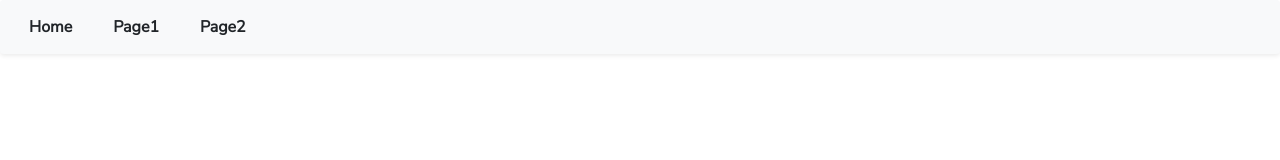
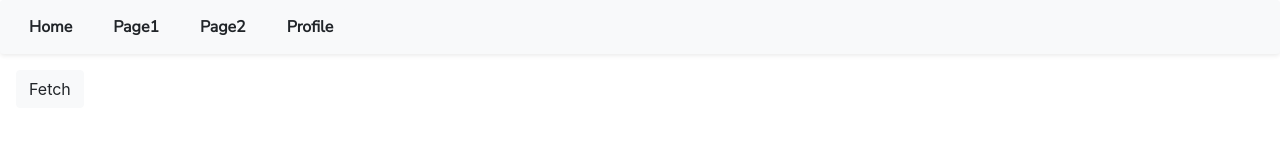
Before and after one commit to connor-cozens/htn-2021, a React (Create React App) app in the folder client/: page /profile in a window 1280 px wide. Shown: the top 160 px of the page. Built offline with nearby package versions, Linux system fonts and the light colour scheme.

Commit message:
Testing user-fetch from frontend

```diff
--- a/client/package.json
+++ b/client/package.json
@@ -6,6 +6,7 @@
     "@testing-library/jest-dom": "^5.11.9",
     "@testing-library/react": "^11.2.3",
     "@testing-library/user-event": "^12.6.0",
+    "axios": "^0.21.1",
     "classnames": "^2.2.6",
     "cors": "^2.8.5",
     "node-sass": "^4.14.1",
--- a/client/src/App.js
+++ b/client/src/App.js
@@ -1,6 +1,6 @@
 import React from 'react';
 import { BrowserRouter as Router, Route } from 'react-router-dom';
-import { Navbar } from './components';
+import { Navbar, UserFetch } from './components';
 import './App.css'
 // import logo from './logo.svg';
 
@@ -19,6 +19,9 @@ function App() {
 				<Route exact path='/temp2' render={() =>
 					<div>Temporary Page 2</div>
 				} />
+				<Route exact path='/profile' render={() =>
+					<UserFetch />
+				} />
 			</div>
 
 		</Router>
--- a/client/src/components/Navbar/Navbar.jsx
+++ b/client/src/components/Navbar/Navbar.jsx
@@ -17,6 +17,9 @@ function Navbar() {
             <Button href="/temp2" variant="light" className={styles.menuButton}>
                 Page2
             </Button>
+            <Button href="/profile" variant="light" className={styles.menuButton}>
+                Profile
+            </Button>
         </nav>
 
     )
--- /dev/null
+++ b/client/src/components/UserFetch/UserFetch.jsx
@@ -0,0 +1,31 @@
+import React from 'react';
+import axios from 'axios';
+import { Button } from 'react-bootstrap';
+
+function UserFetch() {
+
+    const fetchUsers = async () => {
+        await axios.get("http://localhost:9000/users")
+            .then(res => {
+                console.log("SUCCESS 1");
+                if (res.data) {
+                    console.log("SUCCESS 2");
+                    console.log(res.data);
+                }
+            })
+            .catch(err => {
+                console.log("ERROR");
+                console.log(err);
+            });
+    }
+
+    return (
+
+        <Button variant="light" onClick={fetchUsers}>
+            Fetch
+        </Button>
+
+    )
+}
+
+export default UserFetch;
--- a/client/src/components/index.js
+++ b/client/src/components/index.js
@@ -1 +1,2 @@
 export { default as Navbar } from './Navbar/Navbar';
+export { default as UserFetch } from './UserFetch/UserFetch';
```
Also changed, not shown: package.json (+6 -1 lines), 2 other files (tests, documents, lock files or other folders).
